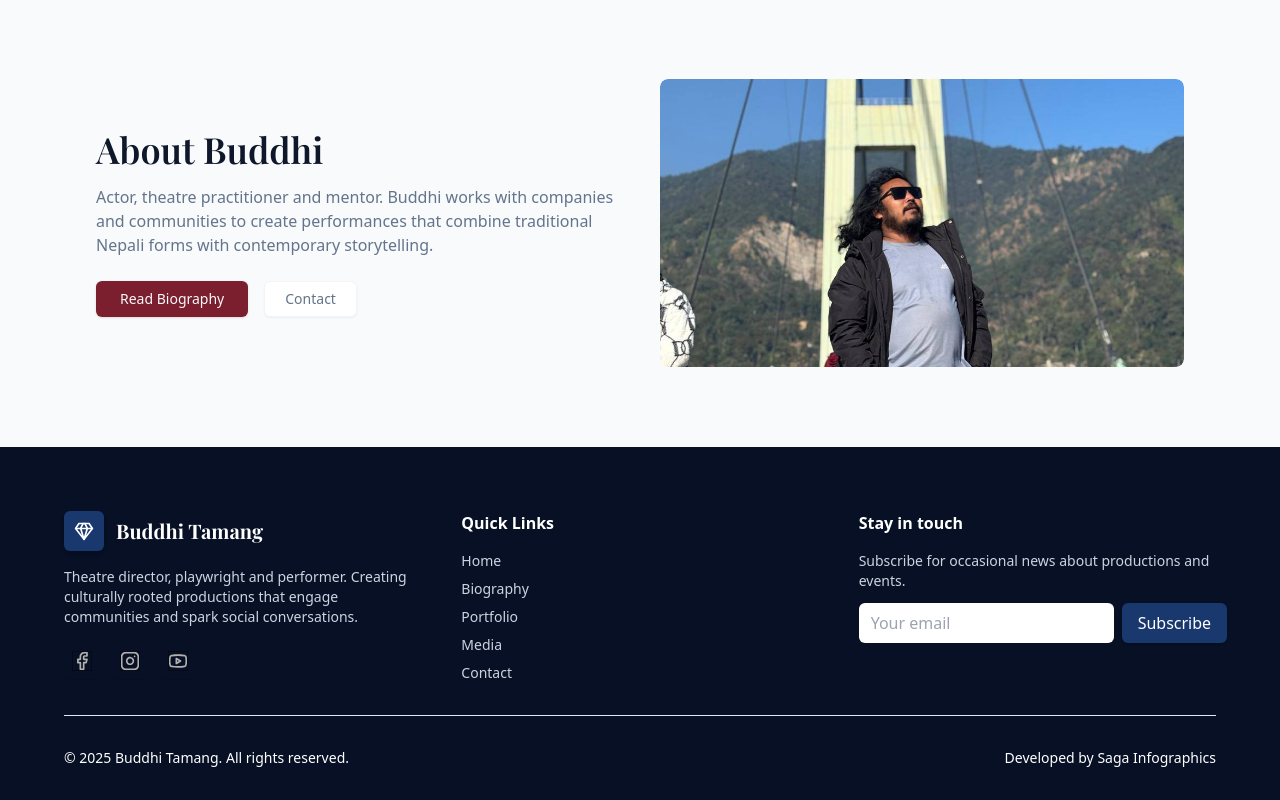
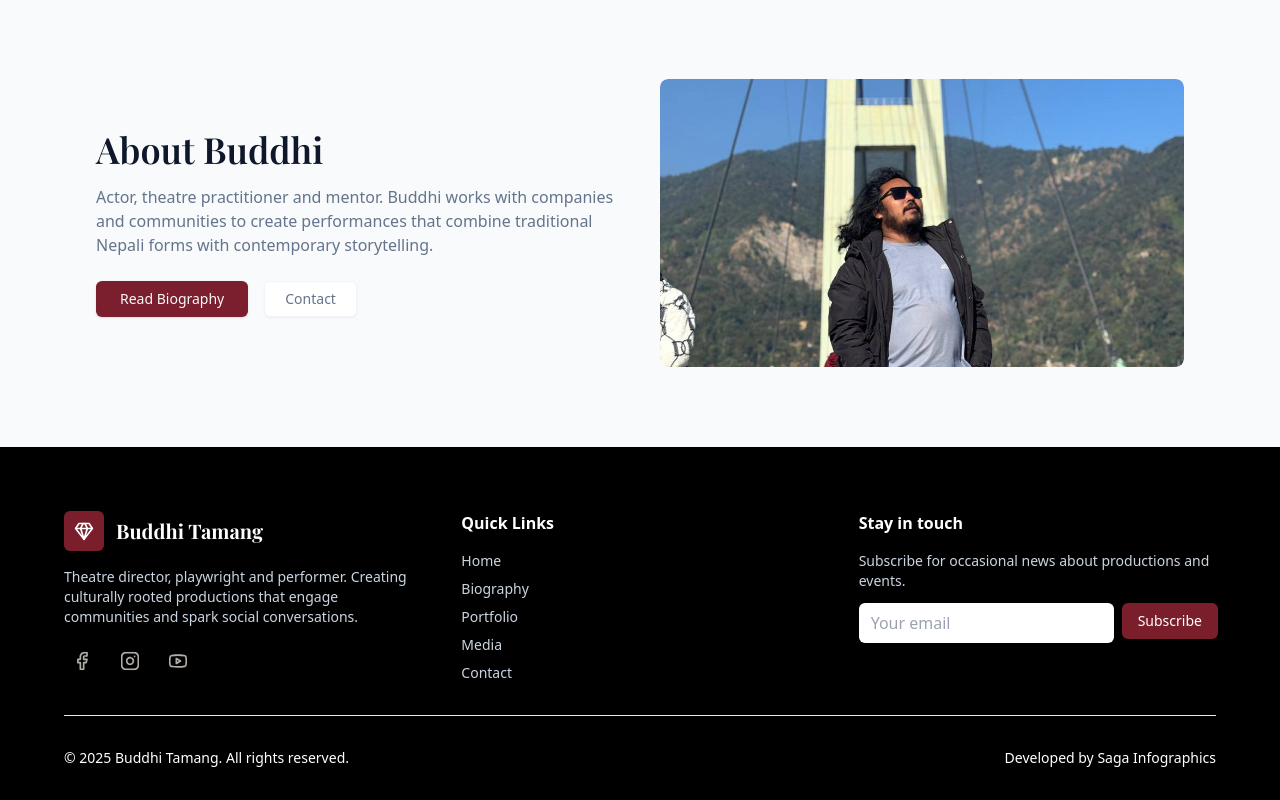
Before and after one commit to Saga-Infographics/Buddhi_tamang, a React (Vite) app in the folder project/: page / in a window 1280 px wide. Shown: the part 1494-2294 px from the top of the page. Built offline with nearby package versions, Linux system fonts and the light colour scheme; no server answers.

Commit message:
changes in color

```diff
--- a/project/src/components/Footer/Footer.tsx
+++ b/project/src/components/Footer/Footer.tsx
@@ -1,5 +1,6 @@
 import { Separator } from "../ui/separator";
 import { Link } from "react-router-dom";
+import { Button } from "../ui/button";
 
 const socialIcons = [
   { src: "/container-3.svg", alt: "Facebook", url: "#" },
@@ -18,12 +19,12 @@ const sectionLinks = [
 
 export const Footer = (): JSX.Element => {
   return (
-    <footer className="w-full bg-[#071024] text-white pt-16 pb-8">
+    <footer className="w-full bg-[#000000] text-white pt-16 pb-8">
       <div className="max-w-[1200px] mx-auto px-6">
         <div className="grid md:grid-cols-3 gap-10">
           <div className="space-y-4">
             <div className="flex items-center gap-3">
-              <div className="w-10 h-10 bg-[#18386e] rounded-md flex items-center justify-center shadow-md">
+              <div className="w-10 h-10 bg-[#7B1E2C] rounded-md flex items-center justify-center shadow-md">
                 <img className="w-5 h-5" alt="Gem" src="/gem.svg" />
               </div>
               <h3 className="[font-family:'Playfair_Display',Helvetica] font-bold text-white text-xl">
@@ -69,11 +70,10 @@ export const Footer = (): JSX.Element => {
             <p className="text-sm text-slate-300 mb-3">Subscribe for occasional news about productions and events.</p>
             <form className="flex gap-2">
               <input aria-label="Email" type="email" placeholder="Your email" className="flex-1 px-3 py-2 rounded-md text-black" />
-              <button type="submit" className="bg-[#18386e] text-white px-4 py-2 rounded-md shadow">Subscribe</button>
+              <Button type="submit" className="px-4 py-2">Subscribe</Button>
             </form>
           </div>
         </div>
-
         <Separator className="my-8 border-white/20" />
 
         <div className="flex flex-col md:flex-row items-center justify-between gap-4 text-sm text-white">
--- a/project/src/components/Header/Header.tsx
+++ b/project/src/components/Header/Header.tsx
@@ -37,7 +37,7 @@ export const Header = ({ activePage }: HeaderProps): JSX.Element => {
     <header className="w-full bg-white/70 backdrop-blur-sm sticky top-0 z-40 shadow-sm border-b border-slate-100">
       <nav className="max-w-[1200px] mx-auto flex items-center justify-between gap-6 px-6 py-4">
         <Link to="/" className="flex items-center gap-3">
-          <div className="w-10 h-10 bg-[#18386e] text-white rounded-md flex items-center justify-center shadow">
+          <div className="w-10 h-10 bg-[#7B1E2C] text-white rounded-md flex items-center justify-center shadow">
             <img className="w-5 h-5" alt="Gem" src="/gem.svg" />
           </div>
           <div>
@@ -124,7 +124,7 @@ export const Header = ({ activePage }: HeaderProps): JSX.Element => {
             </button>
 
             {/* Small gem/diamond icon to match the navbar */}
-            <div className="absolute left-3 top-3 w-10 h-10 bg-[#18386e] text-white rounded-md flex items-center justify-center shadow">
+            <div className="absolute left-3 top-3 w-10 h-10 bg-[#7B1E2C] text-white rounded-md flex items-center justify-center shadow">
               <img className="w-5 h-5" alt="Gem" src="/gem.svg" />
             </div>
 
--- a/project/src/components/ui/button.tsx
+++ b/project/src/components/ui/button.tsx
@@ -9,17 +9,17 @@ const buttonVariants = cva(
     variants: {
       variant: {
         default:
-          "bg-primary text-primary-foreground shadow hover:bg-primary/90",
+          "bg-[#7B1E2C] text-white shadow hover:bg-[#6a1a26]",
         primary:
-          "bg-[#18386e] text-white shadow-lg hover:bg-[#142a52]",
+          "bg-[#7B1E2C] text-white shadow-lg hover:bg-[#6a1a26]",
         destructive:
           "bg-destructive text-destructive-foreground shadow-sm hover:bg-destructive/90",
         outline:
-          "border border-input bg-background shadow-sm hover:bg-accent hover:text-accent-foreground",
+          "border border-input bg-background shadow-sm hover:bg-[#7B1E2C]/10 hover:border-[#7B1E2C] hover:text-[#7B1E2C]",
         secondary:
           "bg-secondary text-secondary-foreground shadow-sm hover:bg-secondary/80",
-        ghost: "hover:bg-accent hover:text-accent-foreground",
-        link: "text-primary underline-offset-4 hover:underline",
+        ghost: "hover:bg-[#7B1E2C]/10 hover:text-[#7B1E2C]",
+        link: "text-[#7B1E2C] underline-offset-4 hover:underline",
       },
       size: {
         default: "h-9 px-4 py-2",
```
